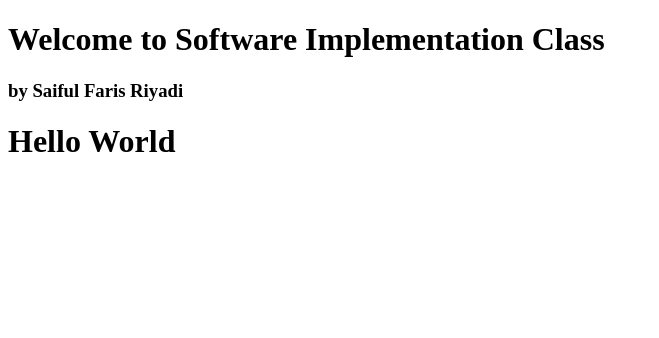
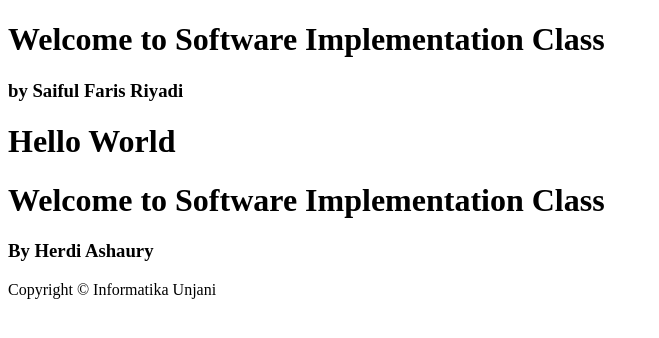
Before and after one commit to saarisdi/MODUL1, a plain HTML site: page index.html in a window 1280 px wide. Shown: the whole page, without its empty margins (0-659 px from the left). Drawn offline with Linux system fonts and the light colour scheme.

Commit message:
tambah footer

```diff
--- a/index.html
+++ b/index.html
@@ -7,4 +7,9 @@
 </head>
 <body>
 <h1>Hello World</h1>
+<h1>Welcome to Software Implementation Class</h1>
+<h3>By Herdi Ashaury</h3>
+<footer>
+Copyright &copy; Informatika Unjani
+</footer>
 </body>
```
